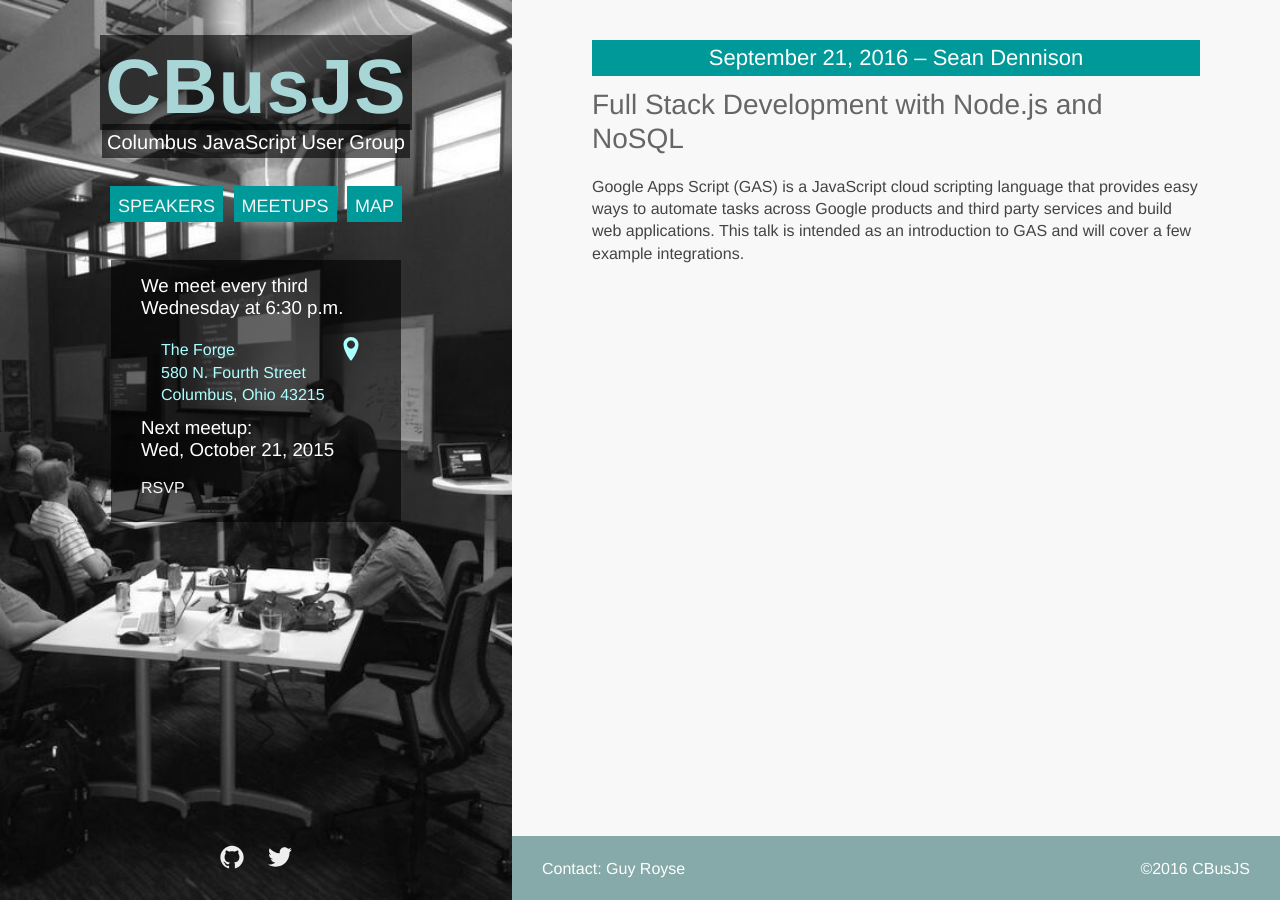
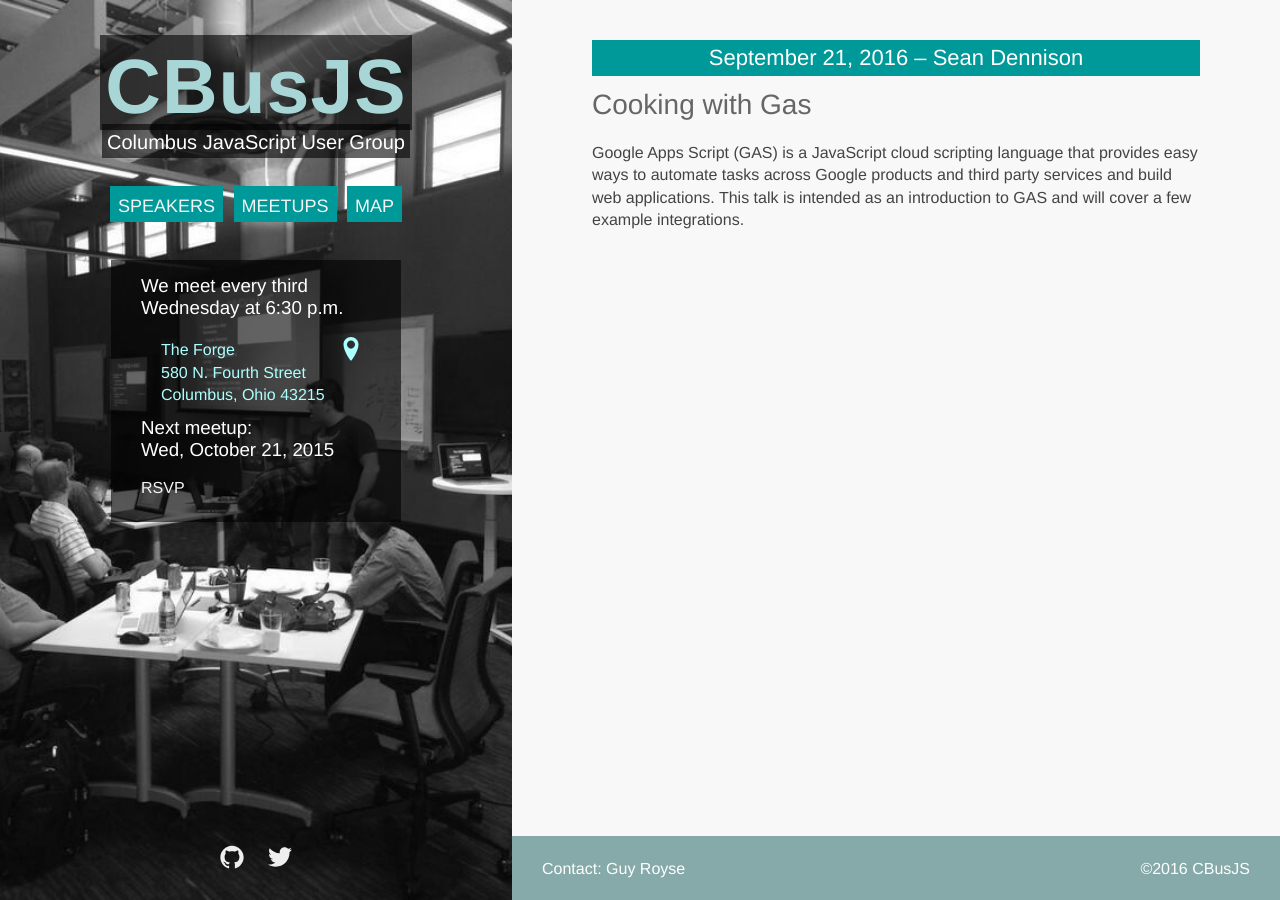
Before and after one commit to columbusjs/columbusjs.github.io, a Jekyll site: the page built from _posts/2016-09-21-cooking-wth-gas.markdown, in a window 1280 px wide. Built offline with Jekyll 4.4.1, drawn with Linux system fonts in a browser that asks for light colours.

Commit message:
be sure to use the right title guy

```diff
--- a/_posts/2016-09-21-cooking-wth-gas.markdown
+++ b/_posts/2016-09-21-cooking-wth-gas.markdown
@@ -1,7 +1,7 @@
 ---
 date: 2016-09-21 19:00:00
 layout: post
-title: "Full Stack Development with Node.js and NoSQL"
+title: "Cooking with Gas"
 categories:
 - Sean Dennison
 ---
```
